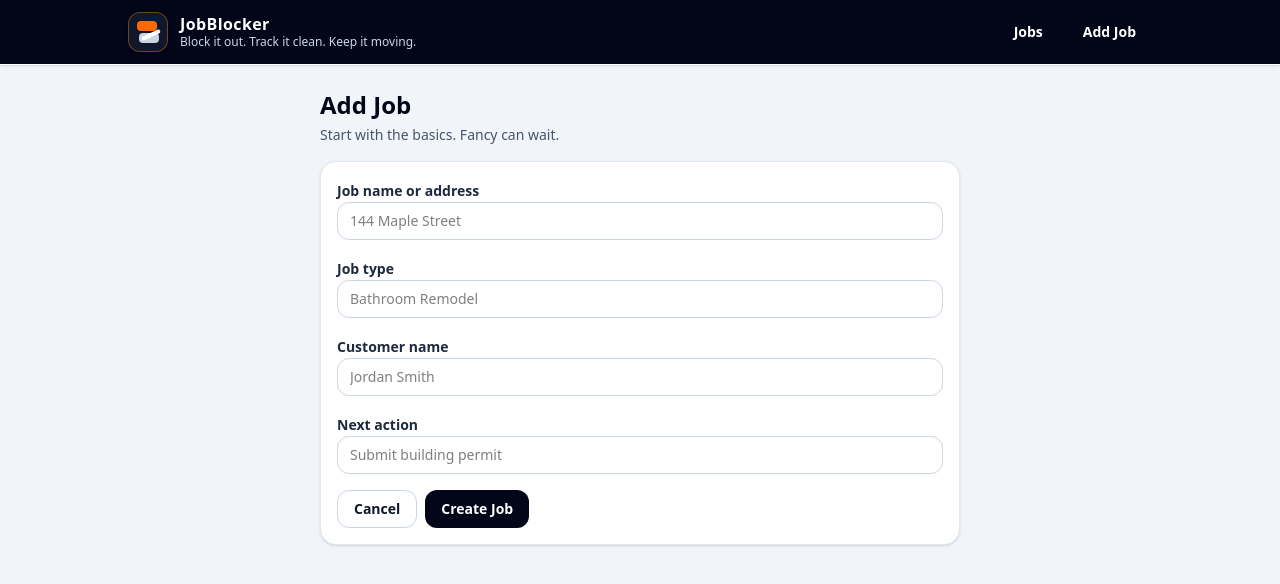
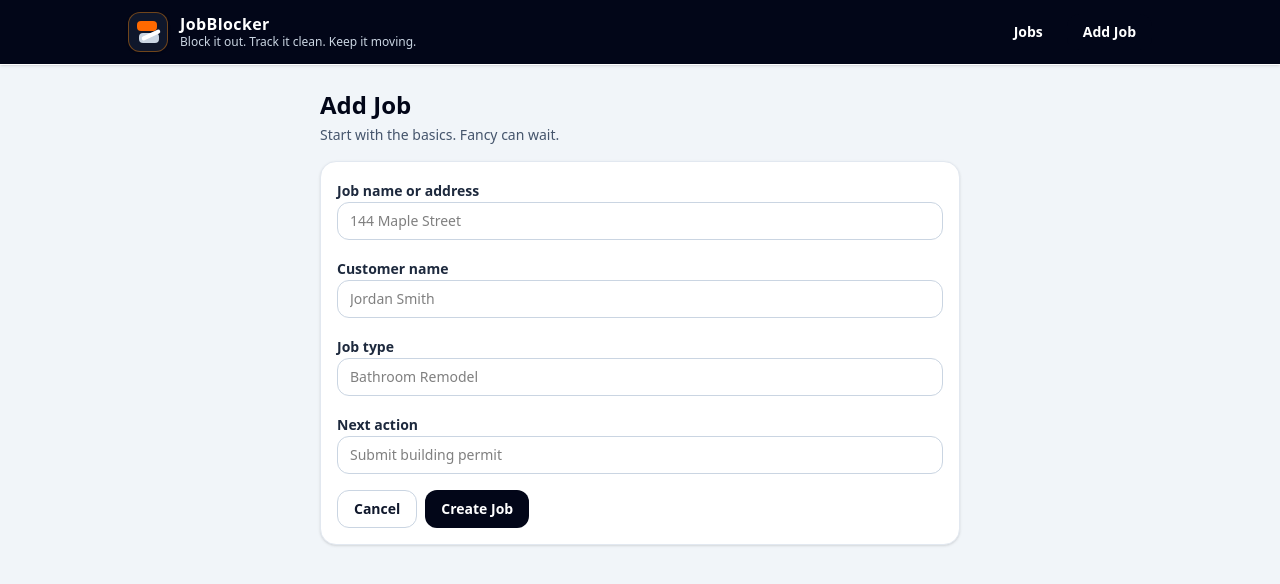
Before and after one commit to CoreBond/jobblocker, a Next.js app: page /jobs/new in a window 1280 px wide. Shown: the top 584 px of the page. Built offline with nearby package versions, Linux system fonts and the light colour scheme; no server answers.

Commit message:
Reorder new job form fields

```diff
--- a/app/jobs/new/page.tsx
+++ b/app/jobs/new/page.tsx
@@ -68,13 +68,13 @@ export default function NewJobPage() {
               </label>
 
               <label className="block">
-                <span className="text-sm font-bold text-slate-800">Job type</span>
-                <Input value={jobType} onChange={(event) => setJobType(event.target.value)} placeholder="Bathroom Remodel" />
+                <span className="text-sm font-bold text-slate-800">Customer name</span>
+                <Input value={customerName} onChange={(event) => setCustomerName(event.target.value)} placeholder="Jordan Smith" />
               </label>
 
               <label className="block">
-                <span className="text-sm font-bold text-slate-800">Customer name</span>
-                <Input value={customerName} onChange={(event) => setCustomerName(event.target.value)} placeholder="Jordan Smith" />
+                <span className="text-sm font-bold text-slate-800">Job type</span>
+                <Input value={jobType} onChange={(event) => setJobType(event.target.value)} placeholder="Bathroom Remodel" />
               </label>
 
               <label className="block">
```
